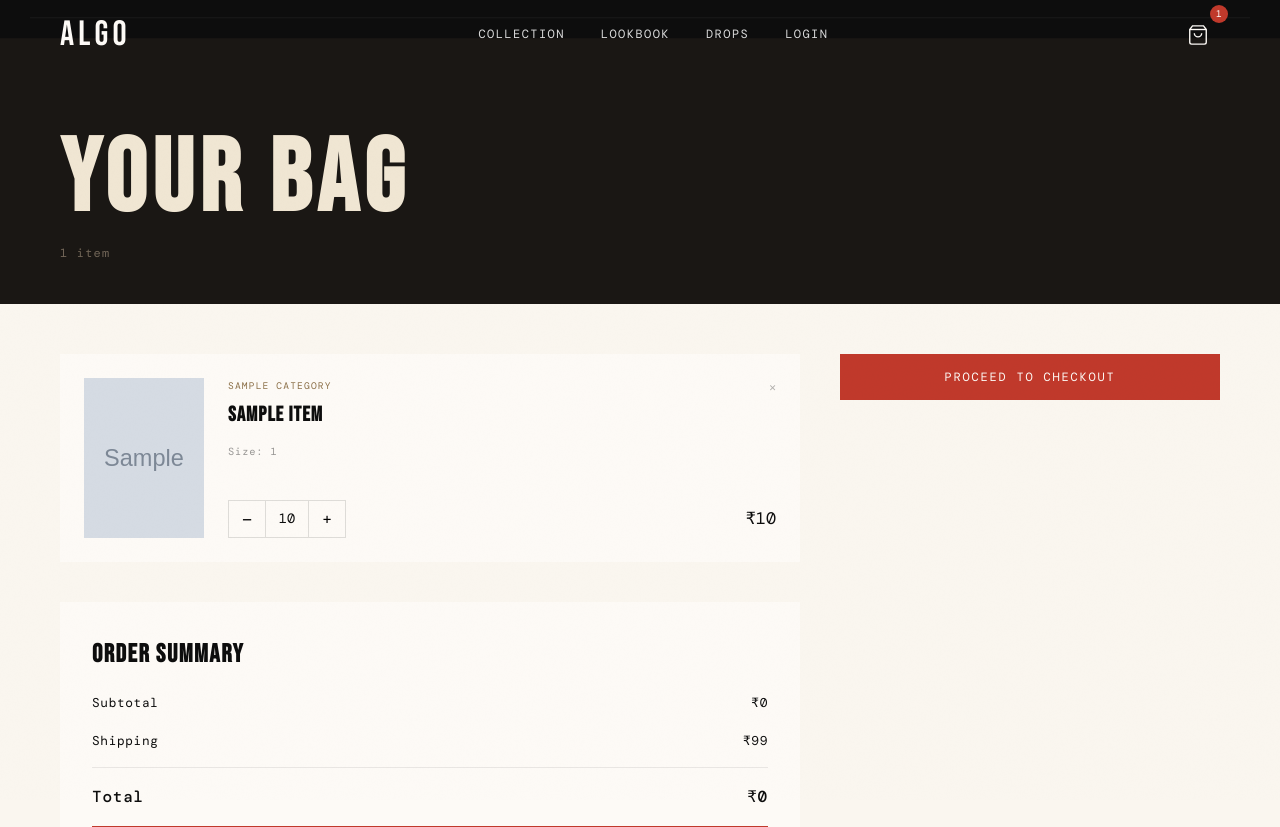
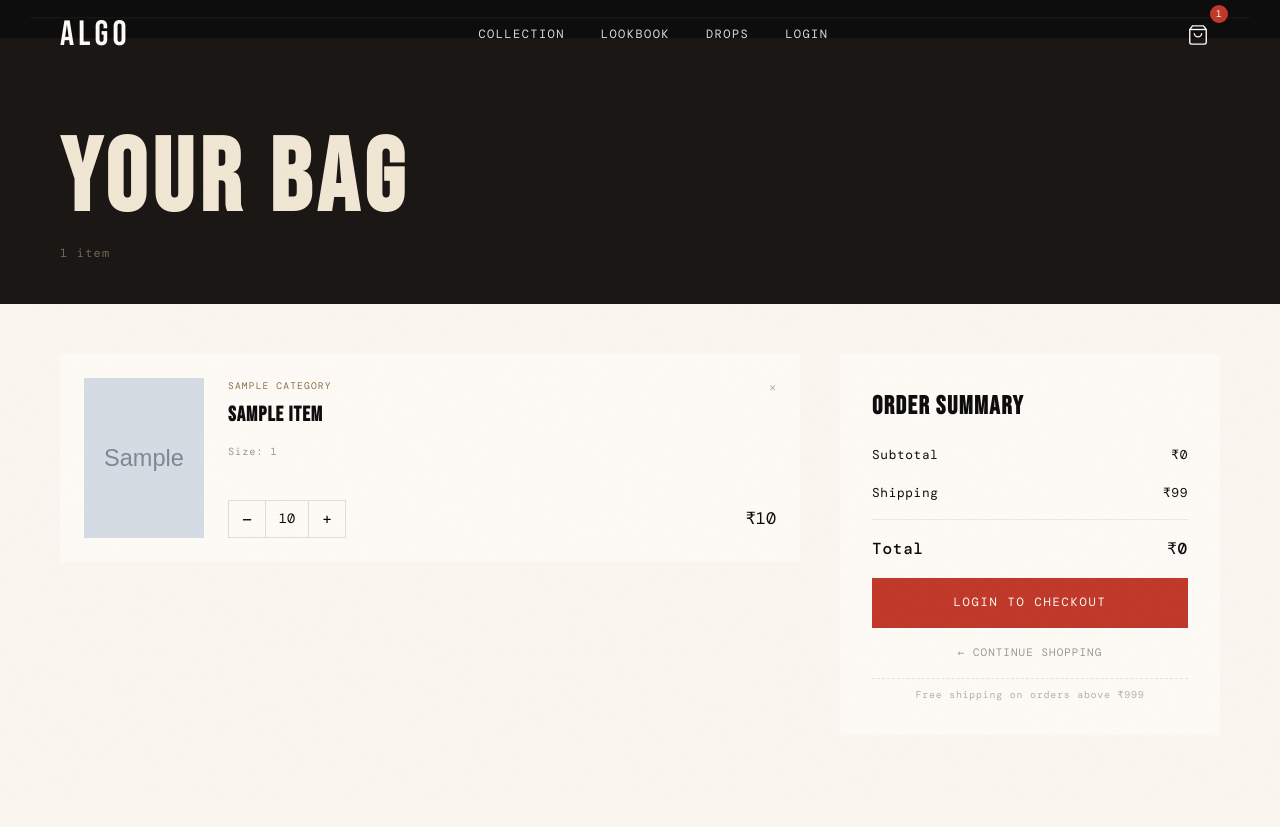
Before and after one commit to jsalariya2008/Algo-Store, a Flask app: template templates/cart.html in a window 1280 px wide. Shown: the top 827 px of the page. Run offline with Flask 3, Linux system fonts and the light colour scheme; the template is opened without the code that fills it: most values are stand-ins (such as "Sample title", 1, 10 or a date in 2020); grey boxes marked "Sample" are stand-in pictures; some libraries are stand-ins or nearby versions; some web fonts are replaced.

Commit message:
fix: checkout button was href=# doing nothing, 405 on POST

```diff
--- a/templates/cart.html
+++ b/templates/cart.html
@@ -44,11 +44,7 @@
       </div>
       {% endfor %}
     </div>
-<form method="POST" action="{{ url_for('checkout') }}">
-  <button type="submit" class="btn btn--primary btn--full">
-    Proceed to Checkout
-  </button>
-</form>
+
     <div class="cart-summary">
       <div class="cart-summary__inner">
         <h2 class="cart-summary__title">Order Summary</h2>
@@ -66,7 +62,7 @@
           <span id="cartTotal">₹{{ "%.0f"|format(total + (0 if total >= 999 else 99)) }}</span>
         </div>
         {% if session.get('user_id') %}
-          <a href="#" class="btn btn--primary btn--full cart-summary__checkout">Proceed to Checkout</a>
+          <a href="{{ url_for('checkout') }}" class="btn btn--primary btn--full cart-summary__checkout">Proceed to Checkout</a>
         {% else %}
           <a href="{{ url_for('login') }}" class="btn btn--primary btn--full cart-summary__checkout">Login to Checkout</a>
         {% endif %}
```
